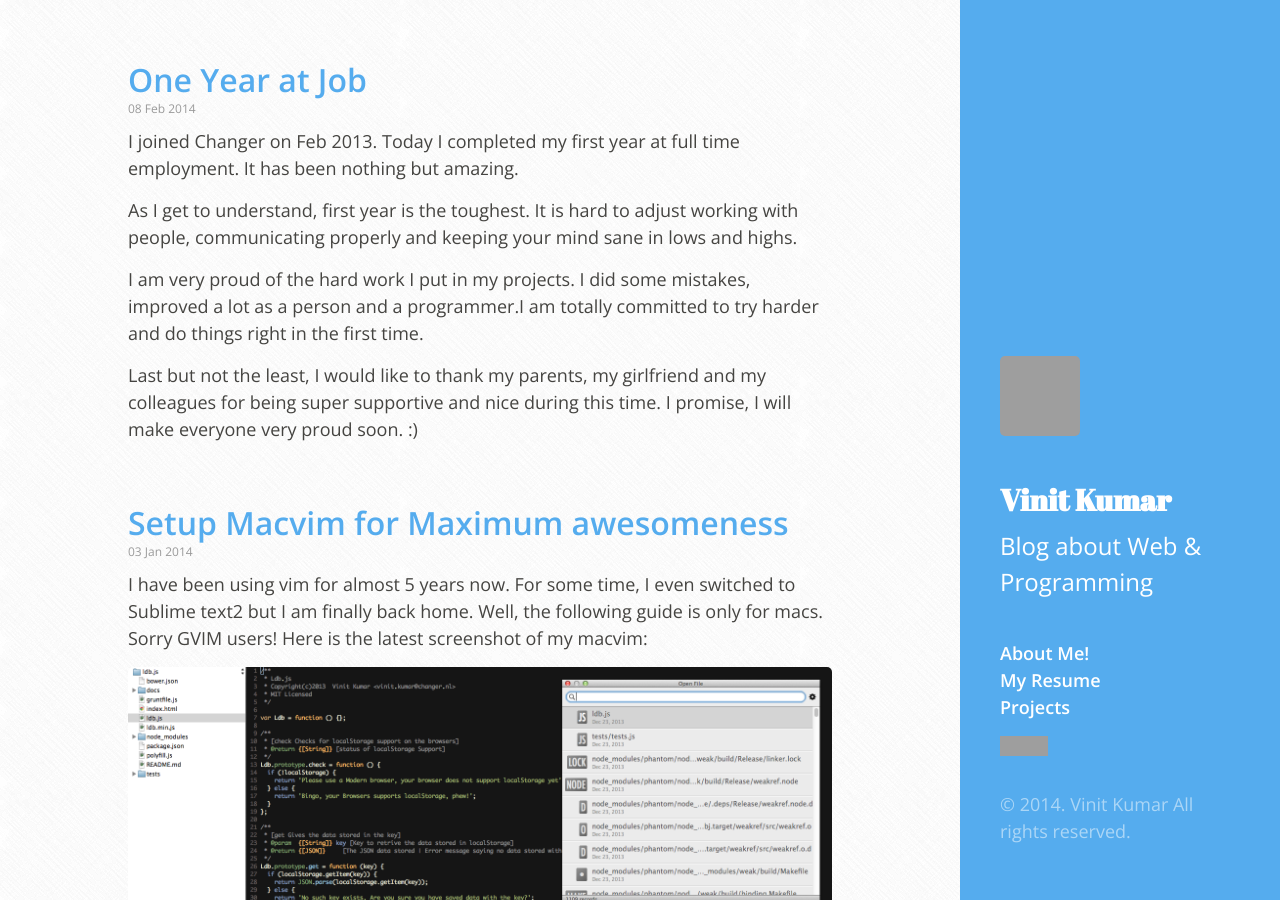
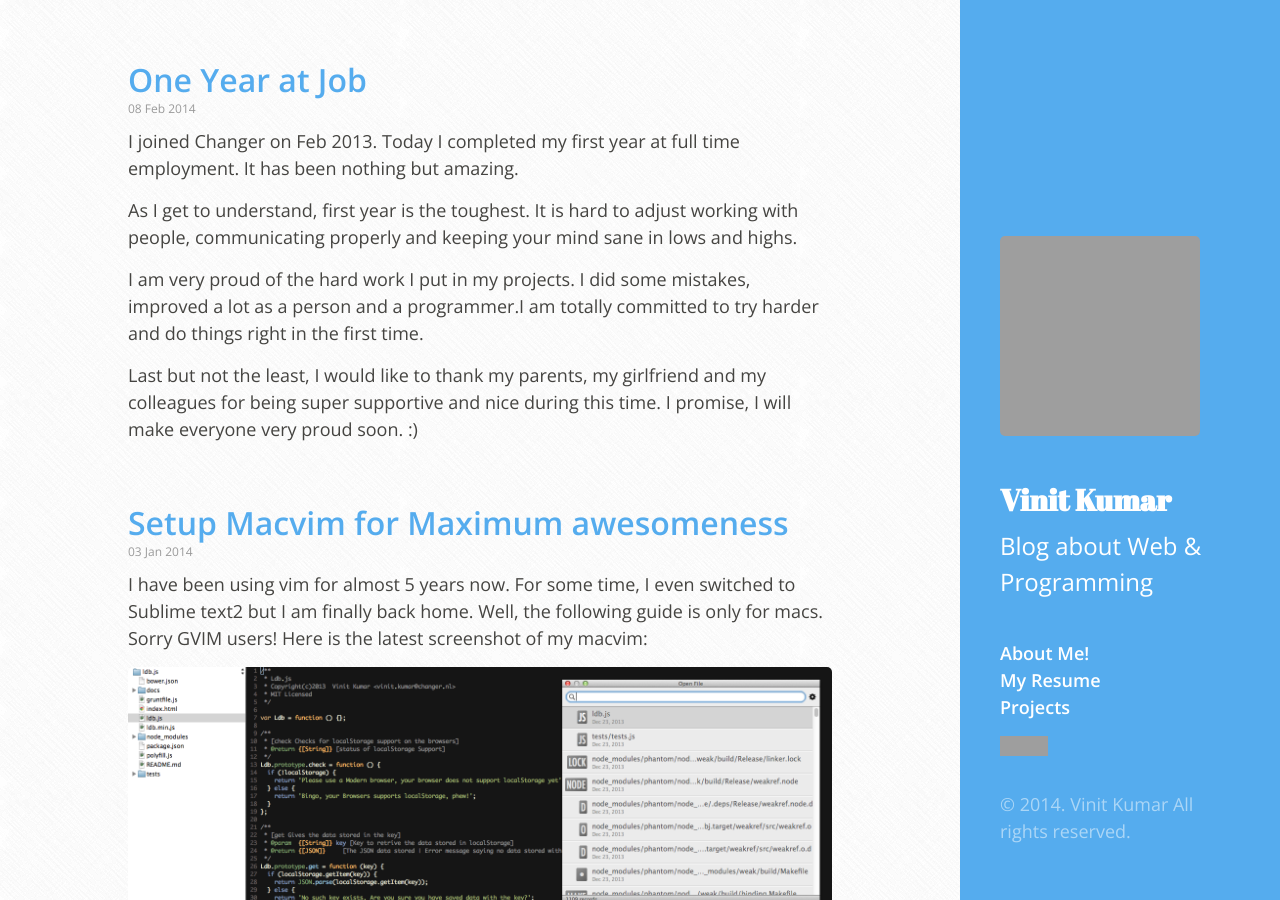
Before and after one commit to vinitkumar/vinitkumar.github.com, a Jekyll site: the page built from index.html, in a window 1280 px wide and 900 px high. Built offline with Jekyll 4.4.1, drawn with Linux system fonts in a browser that asks for light colours; Markdown is read by kramdown in place of the engine named in the settings; the list of posts is cut into pages by our own code; grey boxes are pictures that could not be loaded.

Commit message:
try image full size

```diff
--- a/_layouts/default.html
+++ b/_layouts/default.html
@@ -7,7 +7,7 @@
 
     <header class="masthead">
       <div class="masthead-inner">
-        <img src="{{ site.github.owner_gravatar_url }}" alt="" height=80 width=80 >
+        <img src="{{ site.github.owner_gravatar_url }}" alt="">
         <a href="/"><h1>{{ site.title }}</h1></a>
         <p class="lead">{{ site.description }}</p>
          <div class="colophon">
```
